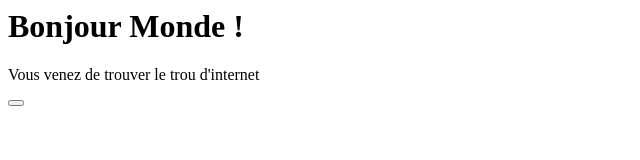
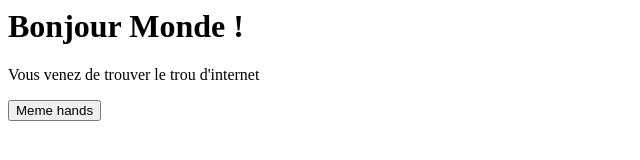
Before and after one commit to jsteach/monprojet, a plain HTML site: page index.html in a window 1280 px wide. Shown: the whole page, without its empty margins (0-640 px from the left). Drawn offline with Linux system fonts and the light colour scheme.

Commit message:
Update index.html

```diff
--- a/index.html
+++ b/index.html
@@ -11,5 +11,7 @@
       <h1> Bonjour Monde !</h1>
       <p> Vous venez de trouver le trou d'internet</p>
       <button id="My-butt">
+        Meme hands
+      </button>
     </body>
   </html>
```
